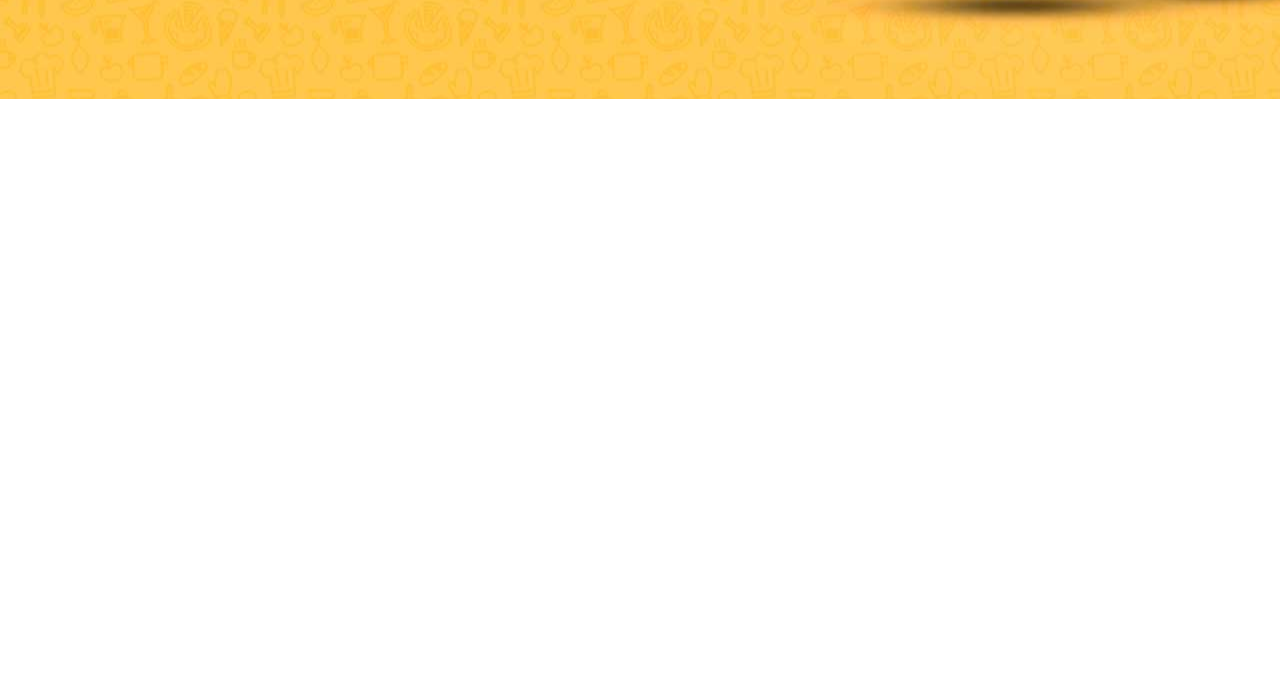
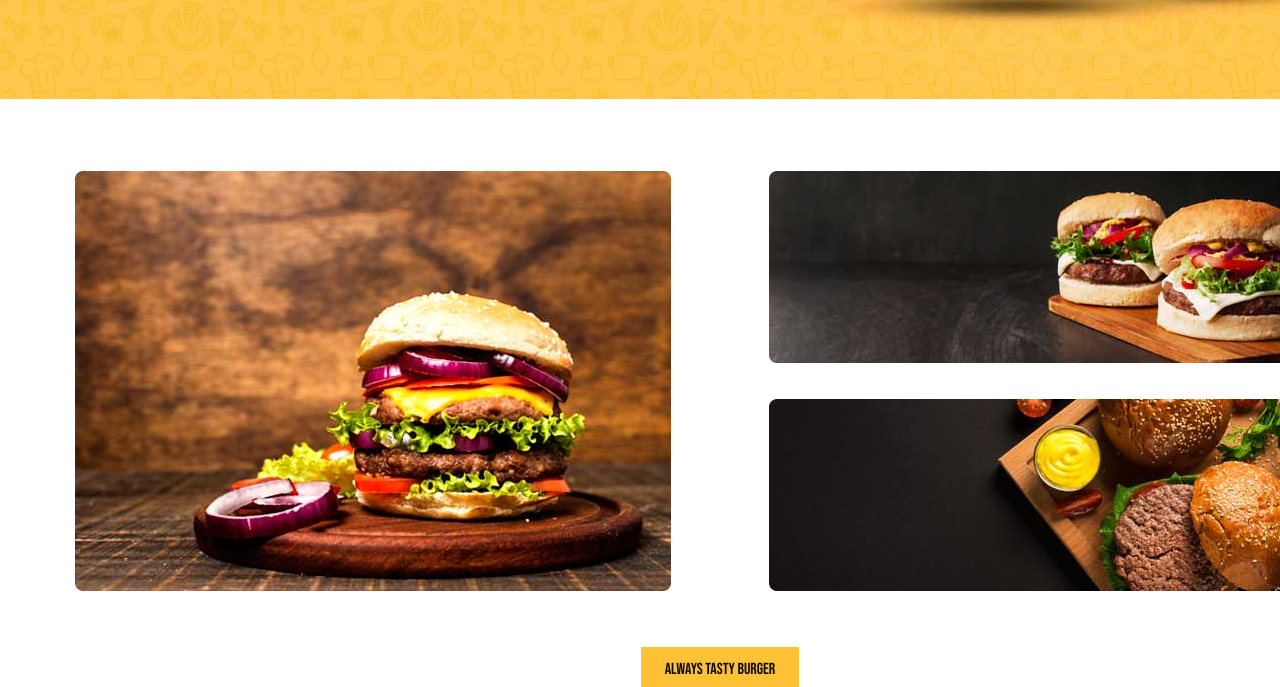
Before and after one commit to naymur-rhmn/burger-house, a plain HTML site: page index.html in a window 1280 px wide. Shown: the part 701-1388 px from the top of the page. Before the commit the page ends 800 px from the top, so only its background shows below. Drawn offline with Linux system fonts and the light colour scheme.

Commit message:
popular item

```diff
--- a/index.html
+++ b/index.html
@@ -35,6 +35,7 @@
       </div>
     </header>
   </div>
+  <!-- hero section -->
   <section class="hero-section wraper">
     <div class="hero-content">
       <p>IT IS A GOOD TIME FOR THE GREAT TASTE OF BURGER</p>
@@ -46,6 +47,24 @@
       </div>
     </div>
   </section>
+
+  <!-- popular item section -->
+  <div class="wraper">
+    <section class="popular-item">
+      <div class="single-item">
+        <img src="./images/3606214.jpg" alt="burger">
+      </div>
+      <div class="single-item">
+        <div class="another-item">
+          <img src="./images/3606215.jpg" alt="burger">
+          <img src="./images/3606216.jpg" alt="burger">
+        </div>
+      </div>
+    </section>
+    <div class="btn-container">
+      <a href="#" class="btn">ALWAYS TASTY BURGER</a>
+    </div>
+  </div>
 </body>
 
 </html>
--- a/style.css
+++ b/style.css
@@ -143,3 +143,37 @@ header {
   letter-spacing: 5px;
   font-weight: normal;
 }
+
+/* popular item */
+.popular-item {
+  display: flex;
+  width: 100%;
+  justify-content: space-between;
+  padding: 4.5rem 1.5rem 3.5rem;
+}
+
+img {
+  display: block;
+  max-width: 100%;
+}
+
+.another-item {
+  display: flex;
+  flex-direction: column;
+  height: 100%;
+  justify-content: space-between;
+}
+
+.btn-container {
+  text-align: center;
+}
+
+.btn {
+  display: inline-block;
+  background-color: #FFC135;
+  padding: .8rem 1.5rem .5rem;
+  text-decoration: none;
+  color: #0e0d0d;
+  font-family: 'Bebas Neue', cursive;
+  font-weight: 500;
+}
```
Also changed, not shown: images/3606214.jpg (added), images/3606215.jpg (added), images/3606216.jpg (added).
